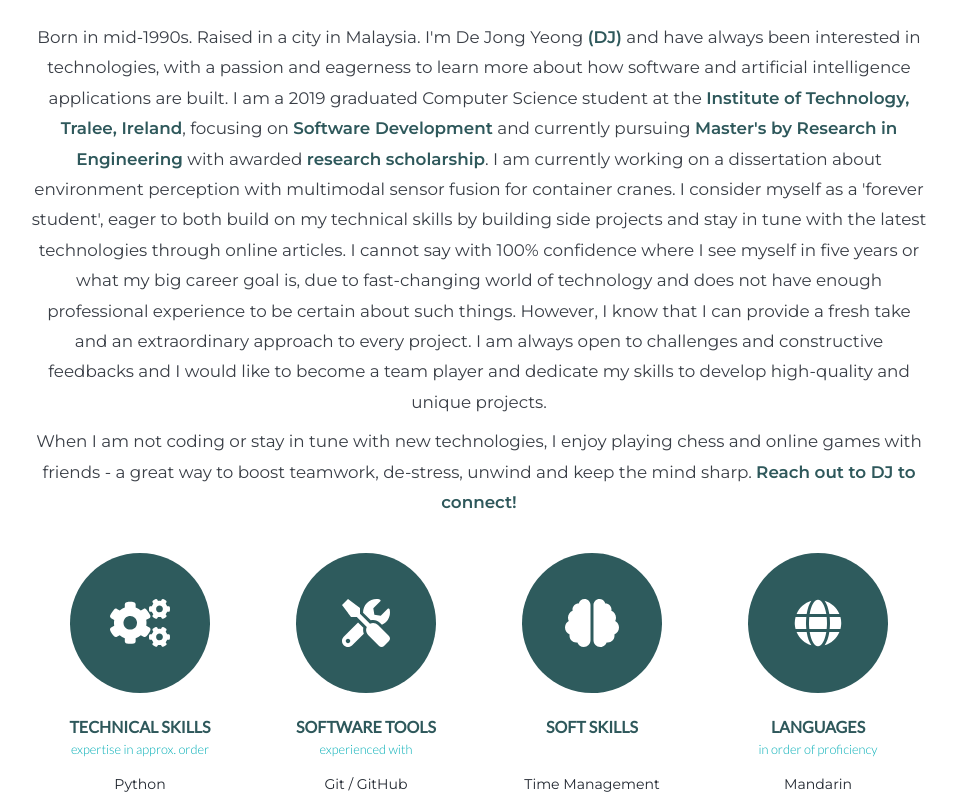
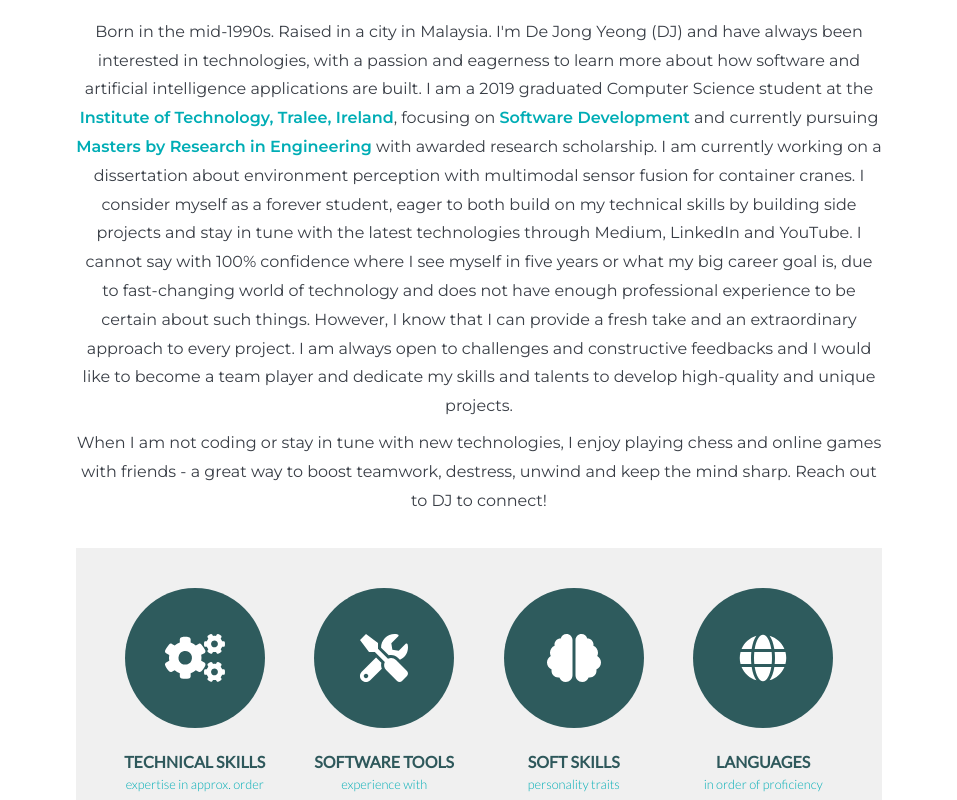
Before and after one commit to dejongyeong/web-portfolio, a React (Create React App) app: page / in a window 1280 px wide. Shown: the part 900-1700 px from the top of the page, without its empty margins (161-1118 px from the left). Built offline with nearby package versions, Linux system fonts and the light colour scheme.

Commit message:
revise content and design #4

```diff
--- a/src/components/About.js
+++ b/src/components/About.js
@@ -17,9 +17,9 @@ const useStyles = makeStyles((theme) => ({
       paddingTop: '2.5%',
       paddingBottom: '1%',
       color: '#2e585d',
-      fontWeight: 'bolder',
+      fontWeight: '700',
       letterSpacing: '6px',
-      fontFamily: 'Lato, sans-serif',
+      fontFamily: 'Montserrat, sans-serif',
       // [theme.breakpoints.up('xl')]: {
       //   animation: `$aboutEffect 2000ms ${theme.transitions.easing.easeInOut}`,
       // },
@@ -30,42 +30,57 @@ const useStyles = makeStyles((theme) => ({
   //   '100%': { transform: 'translate3d(0, 0, 0)' },
   // },
   container: {
-    width: '70%',
-    height: '90%',
+    width: '65%',
+    height: '100%',
     textAlign: 'center',
-    margin: '2% auto 0 auto',
+    margin: '2% auto 1.5% auto',
     [theme.breakpoints.down('lg')]: {
-      margin: '8% auto 0 auto',
+      margin: '8% auto 2% auto',
     },
+    padding: '0 1%',
   },
   describe: {
-    margin: '1% auto 2% auto',
+    margin: '1% auto 3% auto',
     '& p': {
-      lineHeight: '1.9rem',
-      fontSize: '1.05rem',
+      lineHeight: '1.8rem',
+      fontSize: '1rem',
       fontFamily: 'Montserrat, sans-serif',
       color: '#393e46',
       fontWeight: '400',
+      '& a': {
+        textDecoration: 'none',
+      },
+      '& a:hover': {
+        textDecoration: 'underline',
+        textDecorationColor: '#00adb5',
+      },
     },
     '& p:last-child': {
       paddingTop: '1%',
+      [theme.breakpoints.down('lg')]: {
+        paddingTop: '5%',
+      },
     },
   },
   skills: {
     alignItems: 'center',
     display: 'flex',
     justifyContent: 'center',
+    backgroundColor: '#f0f0f0',
+    padding: '3% 1%',
     [theme.breakpoints.down('xl')]: {
       marginTop: '4%',
       marginBottom: '5%',
+      padding: '5% 3%',
     },
     [theme.breakpoints.down('md')]: {
       marginTop: '9%',
       marginBottom: '9%',
+      padding: '7% 5%',
     },
   },
   highlight: {
-    color: '#2e585b',
+    color: '#00adb5',
     fontWeight: '600',
   },
 }));
@@ -76,40 +91,57 @@ function About() {
   const aboutMe = (
     <>
       <Typography variant="body1">
-        Born in mid-1990s. Raised in a city in Malaysia. I'm De Jong Yeong{' '}
-        <span className={classes.highlight}>(DJ)</span> and have always been
-        interested in technologies, with a passion and eagerness to learn more
-        about how software and artificial intelligence applications are built. I
-        am a 2019 graduated Computer Science student at the{' '}
-        <span className={classes.highlight}>
-          Institute of Technology, Tralee, Ireland
-        </span>
+        Born in the mid-1990s. Raised in a city in Malaysia. I'm De Jong Yeong
+        (DJ) and have always been interested in technologies, with a passion and
+        eagerness to learn more about how software and artificial intelligence
+        applications are built. I am a 2019 graduated Computer Science student
+        at the{' '}
+        <a
+          href="https://www.ittralee.ie/en/"
+          target="_blank"
+          rel="noopener noreferrer"
+        >
+          <span className={classes.highlight}>
+            Institute of Technology, Tralee, Ireland
+          </span>
+        </a>
         , focusing on{' '}
-        <span className={classes.highlight}>Software Development</span> and
-        currently pursuing{' '}
-        <span className={classes.highlight}>
-          Master's by Research in Engineering
-        </span>{' '}
-        with awarded{' '}
-        <span className={classes.highlight}>research scholarship</span>. I am
-        currently working on a dissertation about environment perception with
-        multimodal sensor fusion for container cranes. I consider myself as a
-        'forever student', eager to both build on my technical skills by
-        building side projects and stay in tune with the latest technologies
-        through online articles. I cannot say with 100% confidence where I see
-        myself in five years or what my big career goal is, due to fast-changing
-        world of technology and does not have enough professional experience to
-        be certain about such things. However, I know that I can provide a fresh
-        take and an extraordinary approach to every project. I am always open to
-        challenges and constructive feedbacks and I would like to become a team
-        player and dedicate my skills to develop high-quality and unique
+        <a
+          href="http://www.ittralee.ie/en/InformationAbout/Courses/SchoolofBusinessComputingandHumanities/Computing/TL810-BScHonsinComputingSoftwareDevelopment/"
+          target="_blank"
+          rel="noopener noreferrer"
+        >
+          <span className={classes.highlight}>Software Development</span>
+        </a>{' '}
+        and currently pursuing{' '}
+        <a
+          href="http://www.ittralee.ie/en/InformationAbout/Courses/HigherDiplomaandPostgraduateStudies/FullorPart-timeResearchPostgraduateProgrammes/"
+          target="_blank"
+          rel="noopener noreferrer"
+        >
+          <span className={classes.highlight}>
+            Masters by Research in Engineering
+          </span>
+        </a>{' '}
+        with awarded research scholarship. I am currently working on a
+        dissertation about environment perception with multimodal sensor fusion
+        for container cranes. I consider myself as a forever student, eager to
+        both build on my technical skills by building side projects and stay in
+        tune with the latest technologies through Medium, LinkedIn and YouTube.
+        I cannot say with 100% confidence where I see myself in five years or
+        what my big career goal is, due to fast-changing world of technology and
+        does not have enough professional experience to be certain about such
+        things. However, I know that I can provide a fresh take and an
+        extraordinary approach to every project. I am always open to challenges
+        and constructive feedbacks and I would like to become a team player and
+        dedicate my skills and talents to develop high-quality and unique
         projects.
       </Typography>
       <Typography variant="body1">
         When I am not coding or stay in tune with new technologies, I enjoy
         playing chess and online games with friends - a great way to boost
-        teamwork, de-stress, unwind and keep the mind sharp.{' '}
-        <span className={classes.highlight}>Reach out to DJ to connect!</span>
+        teamwork, destress, unwind and keep the mind sharp. Reach out to DJ to
+        connect!
       </Typography>
     </>
   );
--- a/src/components/Skills.js
+++ b/src/components/Skills.js
@@ -27,7 +27,6 @@ const contents = [
       'ROS • C++',
     ],
     tipText: 'expertise in approx. order',
-    isSubtitle: true,
   },
   {
     key: 2,
@@ -45,8 +44,7 @@ const contents = [
       'Heroku',
       'Travis CI',
     ],
-    tipText: 'experienced with',
-    isSubtitle: true,
+    tipText: 'experience with',
   },
   {
     key: 3,
@@ -64,7 +62,7 @@ const contents = [
       'Creative',
       'Analytical',
     ],
-    isSubtitle: false,
+    tipText: 'personality traits',
   },
   {
     key: 4,
@@ -72,7 +70,6 @@ const contents = [
     icons: faGlobe,
     skillList: ['Mandarin', 'English', 'Cantonese', 'Malaysian Malay'],
     tipText: 'in order of proficiency',
-    isSubtitle: true,
   },
 ];
 
@@ -92,9 +89,9 @@ const useStyle = makeStyles((theme) => ({
   paper: {
     display: 'flex',
     justifyContent: 'center',
-    margin: '0 auto 2.5% auto',
+    margin: '0 auto',
     [theme.breakpoints.down('lg')]: {
-      margin: '0 auto 9% auto',
+      margin: '0 auto 8% auto',
     },
   },
   aboutIcons: {
@@ -144,17 +141,9 @@ const useStyle = makeStyles((theme) => ({
 // subtitle
 function Subtitle(props) {
   return (
-    <>
-      {props.content.isSubtitle ? (
-        <div className={props.classes.subtitle}>
-          <Typography variant="body1">{props.content.tipText}</Typography>
-        </div>
-      ) : (
-        <div className={props.classes.subtitle}>
-          <Typography variant="body1">&nbsp;</Typography>
-        </div>
-      )}
-    </>
+    <div className={props.classes.subtitle}>
+      <Typography variant="body1">{props.content.tipText}</Typography>
+    </div>
   );
 }
 
@@ -176,7 +165,13 @@ function Skills() {
 
   return (
     <div className={classes.paperWrap}>
-      <Grid container className={classes.root} spacing={1}>
+      <Grid
+        container
+        className={classes.root}
+        spacing={0}
+        justify="space-between"
+        alignItems="flex-start"
+      >
         {contents.map((content) => (
           <Grid
             item
```
